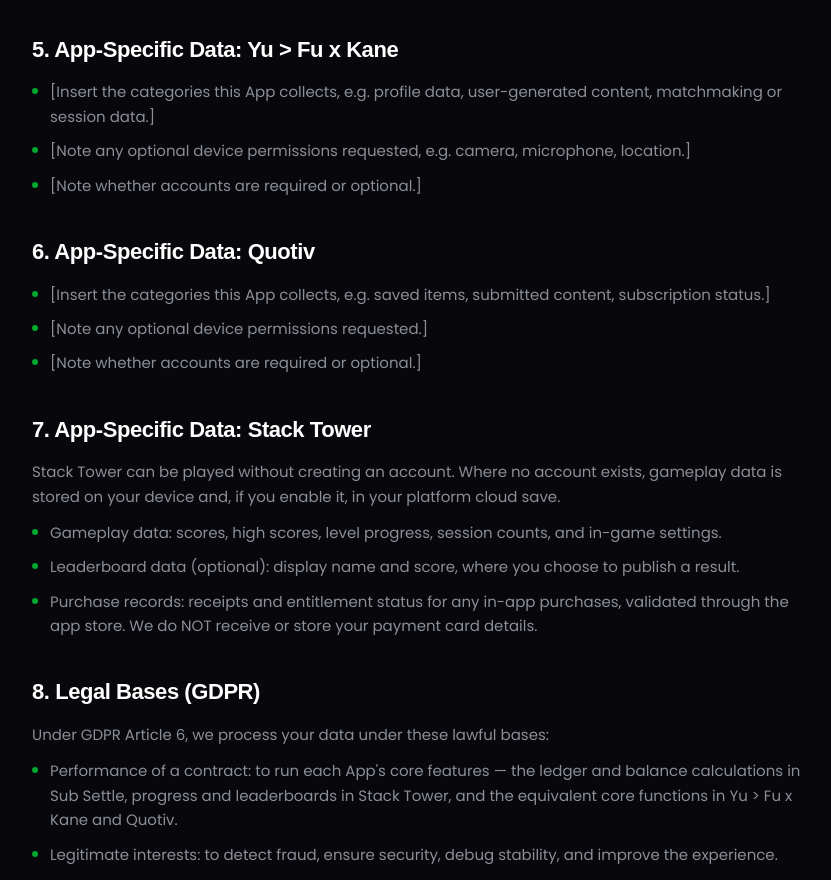
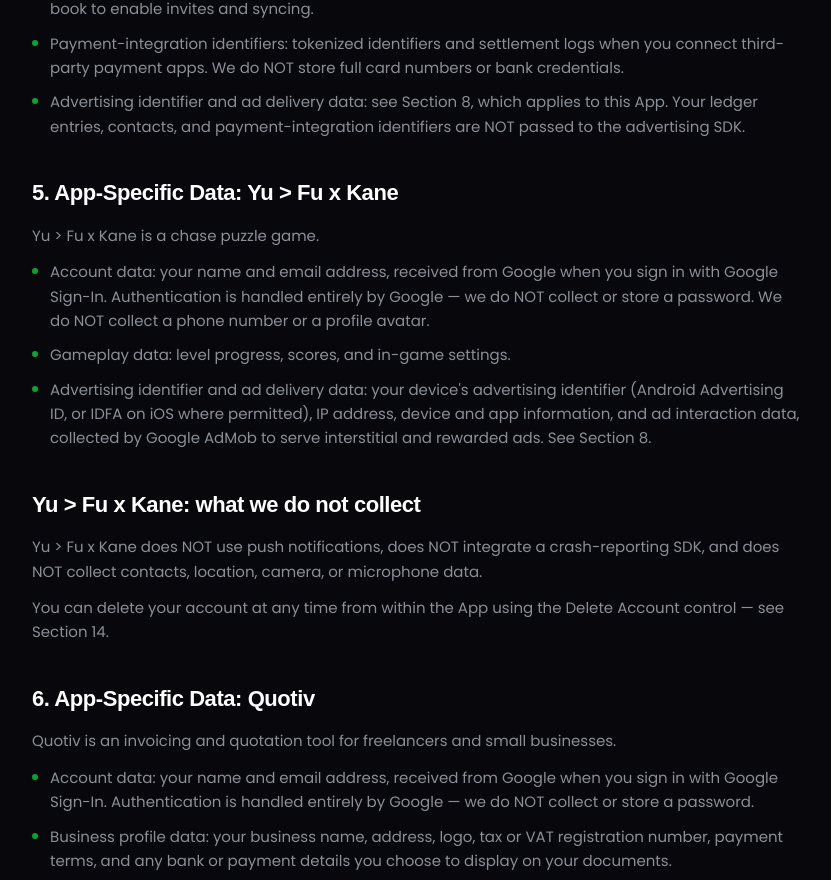
Before and after one commit to Trois-Mousquetaire/Redesigntroismousquetairesite, a React (Vite) app: page /privacy in a window 1280 px wide. Shown: the part 1871-2751 px from the top of the page, without its empty margins (222-1053 px from the left). Built offline with nearby package versions, Linux system fonts and the light colour scheme; a web font is replaced by a local one.

Commit message:
Update files from Figma Make

```diff
--- a/src/app/pages/Privacy.tsx
+++ b/src/app/pages/Privacy.tsx
@@ -10,15 +10,15 @@ const sections: LegalSection[] = [
     ],
     bullets: [
       "Sub Settle: shared expense tracking and group settlement — ledger entries, balances, and payment redirects.",
-      "Yu > Fu x Kane: chase puzzle game — progress, scores.",
-      "Quotiv: Quotiv: quote and invoice generator — business, customer, and billing records.",
+      "Yu > Fu x Kane: chase puzzle game — progress and scores.",
+      "Quotiv: quote and invoice generator — business, customer, and billing records.",
       "Stack Tower: casual stacking game — gameplay progress, scores, and device diagnostics.",
     ],
   },
   {
     title: "Scope of each section",
     paragraphs: [
-      "Sections 2, 3, and 8 through 16 apply to every App. Sections 4 through 7 set out the additional data each App collects on top of the common baseline.",
+      "The Apps differ substantially in what they collect. Section 3 lists only the data common to every App. Sections 4 through 7 state what each individual App collects, and are the authoritative list for that App. Where a section applies to only some Apps, it says so.",
       "By using any of the Apps, you acknowledge you have read and understood this policy. If you do not agree, please do not download or use them.",
     ],
   },
@@ -35,130 +35,193 @@ const sections: LegalSection[] = [
     ],
   },
   {
-    title: "3. Information We Collect (All Apps)",
+    title: "3. Information We Collect Across All Apps",
+    paragraphs: ["The following applies to every App:"],
+    bullets: [
+      "Technical data necessary to deliver the App: IP address, device model, and operating system version. This is processed to serve the App, maintain security, and diagnose faults.",
+      "Support correspondence: messages, attachments, and contact details you provide when you contact us.",
+    ],
+  },
+  {
+    title: "Scope of the App-specific sections",
     paragraphs: [
-      'We collect information that identifies or relates to you ("Personal Data"). The following categories apply across the Apps:',
-    ],
-    bullets: [
-      "Account data: name, email, phone number, password, and profile avatar. Some Apps may be used without an account — see the App-specific sections below.",
-      "Device identifiers: IP address, device model, OS version, unique device ID (UUID), push-notification tokens, and performance logs.",
-      "Usage and diagnostic data: feature interactions, session length, crash reports, and stability traces.",
-      "Support correspondence: messages, attachments, and contact details you provide when you contact us.",
+      "Everything else is App-specific and is listed in Sections 4 through 7. We do not operate a single cross-App profile of you. Accounts and progress are kept separate per App unless you explicitly link them.",
     ],
   },
   {
     title: "4. App-Specific Data: Sub Settle",
     bullets: [
+      "Account data: name, email, phone number, password, and profile avatar.",
       "Shared ledger & transaction data: expense titles, descriptions, amounts (in USD or your local currency), timestamps, receipts, category tags, and balance calculations among group members.",
+      "Device identifiers: unique device ID (UUID), push-notification tokens, and performance logs.",
       "Contacts (optional): with your explicit permission, names and phone numbers from your address book to enable invites and syncing.",
       "Payment-integration identifiers: tokenized identifiers and settlement logs when you connect third-party payment apps. We do NOT store full card numbers or bank credentials.",
+      "Advertising identifier and ad delivery data: see Section 8, which applies to this App. Your ledger entries, contacts, and payment-integration identifiers are NOT passed to the advertising SDK.",
     ],
     paragraphs: [
-      "Because Sub Settle is collaborative, expenses you add are visible to the other members of that group. Deleting your account does not remove entries other members rely on — see Retention & Deletion below.",
+      "Because Sub Settle is collaborative, expenses you add are visible to the other members of that group. Deleting your account does not remove entries other members rely on — see Section 14.",
     ],
   },
   {
     title: "5. App-Specific Data: Yu > Fu x Kane",
+    paragraphs: ["Yu > Fu x Kane is a chase puzzle game."],
     bullets: [
-      "[Insert the categories this App collects, e.g. profile data, user-generated content, matchmaking or session data.]",
-      "[Note any optional device permissions requested, e.g. camera, microphone, location.]",
-      "[Note whether accounts are required or optional.]",
+      "Account data: your name and email address, received from Google when you sign in with Google Sign-In. Authentication is handled entirely by Google — we do NOT collect or store a password. We do NOT collect a phone number or a profile avatar.",
+      "Gameplay data: level progress, scores, and in-game settings.",
+      "Advertising identifier and ad delivery data: your device's advertising identifier (Android Advertising ID, or IDFA on iOS where permitted), IP address, device and app information, and ad interaction data, collected by Google AdMob to serve interstitial and rewarded ads. See Section 8.",
+    ],
+  },
+  {
+    title: "Yu > Fu x Kane: what we do not collect",
+    paragraphs: [
+      "Yu > Fu x Kane does NOT use push notifications, does NOT integrate a crash-reporting SDK, and does NOT collect contacts, location, camera, or microphone data.",
+      "You can delete your account at any time from within the App using the Delete Account control — see Section 14.",
     ],
   },
   {
     title: "6. App-Specific Data: Quotiv",
+    paragraphs: [
+      "Quotiv is an invoicing and quotation tool for freelancers and small businesses.",
+    ],
     bullets: [
-      "[Insert the categories this App collects, e.g. saved items, submitted content, subscription status.]",
-      "[Note any optional device permissions requested.]",
-      "[Note whether accounts are required or optional.]",
+      "Account data: your name and email address, received from Google when you sign in with Google Sign-In. Authentication is handled entirely by Google — we do NOT collect or store a password.",
+      "Business profile data: your business name, address, logo, tax or VAT registration number, payment terms, and any bank or payment details you choose to display on your documents.",
+      "Client and document data: the names, addresses, email addresses, and other contact details of the clients you invoice, together with line items, descriptions, amounts, currencies, dates, and the invoices and quotations you generate.",
+      "Subscription data: subscription status, purchase tokens, and renewal state, validated through the app store. We do NOT receive or store your payment card details.",
+      "Advertising identifier and ad delivery data: see Section 8, which applies to this App. [Confirm that no invoice, client, or business data is passed to the advertising SDK, and state it here as we do for Sub Settle.]",
+    ],
+  },
+  {
+    title: "Quotiv: data about your clients",
+    paragraphs: [
+      "The client details you enter are personal data about other people, who are not our users. For that data you are the controller and we act as your processor — we store and process it only to provide the App to you, and never for our own purposes. You are responsible for having a lawful basis to enter your clients' information and for telling them how it is used. A Data Processing Agreement is available on request from contact@troismousquetaires.com.",
+      "You can delete your account at any time from within the App using the Delete Account control — see Section 14.",
     ],
   },
   {
     title: "7. App-Specific Data: Stack Tower",
+    paragraphs: [
+      "DRAFT — PARTIALLY CONFIRMED. Sign-in, leaderboards, cloud save, and advertising are confirmed; this App has no in-app purchases. Only the gameplay data list below is still unverified against the shipped build.",
+    ],
     bullets: [
-      "Gameplay data: scores, high scores, level progress, session counts, and in-game settings.",
-      "Leaderboard data (optional): display name and score, where you choose to publish a result.",
-      "Purchase records: receipts and entitlement status for any in-app purchases, validated through the app store. We do NOT receive or store your payment card details.",
-    ],
-    paragraphs: [
-      "Stack Tower can be played without creating an account. Where no account exists, gameplay data is stored on your device and, if you enable it, in your platform cloud save.",
+      "Google Play Games sign-in: your Play Games player ID and display name, provided by Google. We do NOT collect an email address, phone number, or password for this App.",
+      "Gameplay data: scores, high scores, level progress, session counts, and in-game settings. [Confirm this list.]",
+      "Leaderboard data (optional): your Play Games display name and score, where you choose to publish a result. Leaderboards are operated by Google Play Games Services.",
+      "Cloud save data: your gameplay progress, stored through Play Games Saved Games so it carries across your devices.",
+      "Advertising identifier and ad delivery data: see Section 8, which applies to this App.",
     ],
   },
   {
-    title: "8. Legal Bases (GDPR)",
+    title: "8. Advertising & Advertising Identifiers",
+    paragraphs: [
+      "This section applies to all four Apps — Sub Settle, Yu > Fu x Kane, Quotiv, and Stack Tower.",
+      "Each App displays advertisements supplied by Google AdMob. In Yu > Fu x Kane these are interstitial and rewarded formats. [Confirm the ad formats used in Sub Settle, Quotiv, and Stack Tower.] To select and measure those ads, Google collects and processes:",
+    ],
+    bullets: [
+      "Your device's advertising identifier (Android Advertising ID, or IDFA on iOS where you permit it).",
+      "Your IP address, from which approximate location may be inferred.",
+      "Device and app information, and your interactions with ads shown to you.",
+      "Android: you can delete or reset your advertising ID at Settings → Privacy → Ads.",
+      "iOS: you can turn off tracking for the App at Settings → Privacy & Security → Tracking.",
+    ],
+  },
+  {
+    title: "Advertising: consent and personalization",
+    paragraphs: [
+      "Google acts as an independent controller for the processing described above. Its handling of the data is governed by the Google Privacy Policy at https://policies.google.com/privacy and by Google's advertising terms.",
+      'Where you consent, ads may be personalized using your advertising identifier — a practice the CCPA/CPRA classifies as "sharing" for cross-context behavioral advertising. Section 10 explains your opt-out rights.',
+      "In the EEA, UK, and Switzerland each App presents a consent prompt on first launch through Google's User Messaging Platform. If you decline, you will continue to see ads, but they will be non-personalized.",
+      "We do not store your advertising identifier on our own servers, and we do not link it to your account data.",
+    ],
+  },
+  {
+    title: "9. Legal Bases (GDPR)",
     paragraphs: ["Under GDPR Article 6, we process your data under these lawful bases:"],
     bullets: [
-      "Performance of a contract: to run each App's core features — the ledger and balance calculations in Sub Settle, progress and leaderboards in Stack Tower, and the equivalent core functions in Yu > Fu x Kane and Quotiv.",
+      "Performance of a contract: to run each App's core features — the ledger and balance calculations in Sub Settle, gameplay in Yu > Fu x Kane and Stack Tower, and invoice and quotation generation in Quotiv.",
+      "Consent: for personalized advertising in all four Apps, for access to your contacts in Sub Settle, and for marketing messages. You may withdraw consent at any time, and withdrawal is as easy as giving it.",
       "Legitimate interests: to detect fraud, ensure security, debug stability, and improve the experience.",
-      "Consent: to access your contacts, use optional device permissions, or send marketing messages — you may withdraw consent at any time.",
       "Legal obligation: to comply with tax, anti-money-laundering, or legal disclosure requirements.",
     ],
   },
   {
-    title: "9. California Disclosures (CCPA / CPRA)",
+    title: "10. California Disclosures (CCPA / CPRA)",
     paragraphs: ["This section applies to California residents:"],
     bullets: [
-      "Categories collected in the past 12 months: identifiers, commercial information, and internet or other electronic network activity.",
-      "No sale or sharing: we do NOT sell your personal information, nor share it for cross-context behavioral advertising, in any of the Apps.",
+      "Categories collected in the past 12 months: identifiers (including an advertising identifier), commercial information, and internet or other electronic network activity.",
+      "No sale: we do NOT sell your personal information, and we receive no money for it in any App.",
+      'Sharing for cross-context behavioral advertising: in every App, where you have not opted out and are not a user we treat as a child, your advertising identifier is shared with Google AdMob to serve personalized ads. Under the CPRA this constitutes "sharing."',
+      "Your right to opt out: you may opt out of this sharing by resetting or deleting your advertising identifier using the device controls in Section 8, by declining personalization in the in-app consent prompt, or by emailing contact@troismousquetaires.com. We honour Global Privacy Control signals where they reach us.",
       "Sensitive information: processed only for necessary operations, never to infer characteristics about you.",
-      "No cross-App combination for advertising: we do not merge data across Sub Settle, Yu > Fu x Kane, Quotiv, and Stack Tower to build advertising profiles.",
+      "No cross-App profiling: we do not merge data across Sub Settle, Yu > Fu x Kane, Quotiv, and Stack Tower to build advertising profiles.",
     ],
   },
   {
-    title: "10. Your Privacy Rights",
+    title: "11. Your Privacy Rights",
     paragraphs: ["Wherever you live, we extend these controls to users of all four Apps:"],
     bullets: [
       "Access / know: request the categories and specific pieces of data we hold.",
       "Rectification: correct inaccurate profile, ledger, or account details.",
       'Erasure ("right to be forgotten"): request full deletion of your account and data.',
-      "Data portability: export your data as structured JSON or CSV — expense history in Sub Settle, progress and score history in Stack Tower, and the equivalent records in Yu > Fu x Kane and Quotiv.",
-      "Restrict or object: object to processing based on legitimate interests.",
+      "Data portability: export your data as structured JSON or CSV.",
+      "Restrict or object: object to processing based on legitimate interests, and withdraw consent for advertising personalization.",
       "Non-discrimination: we will never deny service or charge more for exercising your rights.",
     ],
   },
   {
-    title: "11. Data Sharing & Processors",
+    title: "12. Data Sharing & Processors",
     paragraphs: [
-      "We do not sell, rent, or trade your data. We share it only with trusted processors under Data Processing Agreements:",
+      "We do not sell, rent, or trade your data. We share it only with the following, under Data Processing Agreements where they act as processors:",
     ],
     bullets: [
       "Cloud infrastructure: AWS / Google Cloud (hosting and secure storage).",
-      "Push notifications: Firebase Cloud Messaging / Apple Push Notification service.",
-      "Analytics & crash reporting: privacy-compliant, anonymized diagnostics.",
-      "App stores: Apple App Store and Google Play, for distribution, purchase validation, and subscription management.",
-      "Payment apps (Sub Settle): you are redirected to your chosen provider (e.g., Venmo, PayPal, Cash App) to complete settlements.",
+      "Google Sign-In: authentication for Yu > Fu x Kane and Quotiv.",
+      "Google Play Games Services: sign-in, leaderboards, and cloud save for Stack Tower. Your Play Games profile is operated by Google under its own terms.",
+      "Google AdMob: advertising delivery and measurement in all four Apps. Google acts as an independent controller for this processing, not as our processor.",
+      "App store billing: Google Play Billing / Apple In-App Purchase, for Quotiv subscription validation and renewal status.",
+      "Push notifications (Sub Settle only): Firebase Cloud Messaging / Apple Push Notification service.",
+      "Payment apps (Sub Settle only): you are redirected to your chosen provider (e.g., Venmo, PayPal, Cash App) to complete settlements.",
     ],
   },
   {
-    title: "12. International Transfers",
+    title: "13. International Transfers",
     paragraphs: [
       "Your information may be stored on servers outside your state or country. For EU/UK data transferred to the United States, we rely on Standard Contractual Clauses (SCCs) approved by the European Commission, together with supplementary technical measures where required.",
     ],
   },
   {
-    title: "13. Retention & Deletion",
-    paragraphs: ["We keep personal data only as long as necessary. When you delete your account:"],
+    title: "14. Retention & Deletion",
+    paragraphs: ["We keep personal data only as long as necessary."],
     bullets: [
-      "Profile identifiers (email, phone, name) are permanently purged or anonymized within 30 days.",
-      'Shared ledger items in active Sub Settle groups are anonymized ("Deleted User") so remaining members keep accurate historical balances.',
-      "Gameplay and progress data in Stack Tower is deleted with the account; published leaderboard entries are anonymized rather than removed, to preserve rankings.",
-      "Backup archives are overwritten within 60 days on our automated cycle.",
+      'Sub Settle: when you delete your account, profile identifiers (email, phone, name) are permanently purged or anonymized within 30 days. Shared ledger items in active groups are anonymized ("Deleted User") so remaining members keep accurate historical balances.',
+      "Yu > Fu x Kane: you can delete your account at any time using the Delete Account control inside the App. This removes the name and email address associated with your Google Sign-In, and your gameplay progress, from our systems within 30 days.",
+      "Quotiv: you can delete your account at any time using the Delete Account control inside the App. This removes your Google Sign-In identifiers, business profile, and the invoices, quotations, and client records you created, within 30 days. Because tax law may require you to retain your own invoicing records, export your documents before deleting — we cannot recover them afterwards.",
+      "Stack Tower: gameplay and progress data held by us is deleted with the account. Your Play Games player profile, saved games, and leaderboard entries are held by Google under your Google account — manage or delete those through Play Games settings. [Confirm what Stack Tower stores on our own servers, if anything, and state the deletion route.]",
+      "All Apps: backup archives are overwritten within 60 days on our automated cycle. Deleting one App's account does not delete your accounts in the others — to remove all of them, say so in your request.",
     ],
   },
   {
-    title: "14. Children's Privacy",
+    title: "15. Children's Privacy",
     paragraphs: [
-      "The Apps are not directed at children under the age of 13 (or under 16 in jurisdictions where that higher threshold applies), and we do not knowingly collect personal data from them. If we learn that we have collected such data without verified parental consent, we will delete it promptly. Parents or guardians who believe a child has provided us with personal data should contact contact@troismousquetaires.com.",
+      "Yu > Fu x Kane and Stack Tower have target audiences that include children under 13. Sub Settle and Quotiv do not.",
+      "For users we treat as children, the following applies:",
+    ],
+    bullets: [
+      "We do NOT collect or transmit an advertising identifier.",
+      "Only non-personalized ads are served, through a Google Play certified ads SDK, with child-directed treatment enabled.",
+      "We do NOT use personal data for behavioral advertising, profiling, or cross-context tracking.",
+      "We collect no more personal data than is needed to run the App.",
+      "Parents and guardians may request to review the personal data we hold about their child, have it deleted, and refuse any further collection, by writing to contact@troismousquetaires.com.",
     ],
   },
   {
-    title: "15. Changes to This Policy",
+    title: "16. Changes to This Policy",
     paragraphs: [
       'We may update this policy as the Apps evolve or the law changes. Material changes will be announced in-app and by updating the "Last updated" date above. Continued use after an update constitutes acceptance of the revised policy.',
     ],
   },
   {
-    title: "16. Security & Contact",
+    title: "17. Security & Contact",
     paragraphs: [
       "We use industry-standard safeguards, including AES-256 encryption at rest and TLS 1.3 in transit, access controls limiting staff access to what their role requires, and regular security review.",
       "For questions, data requests, or complaints, contact us at contact@troismousquetaires.com.",
```
